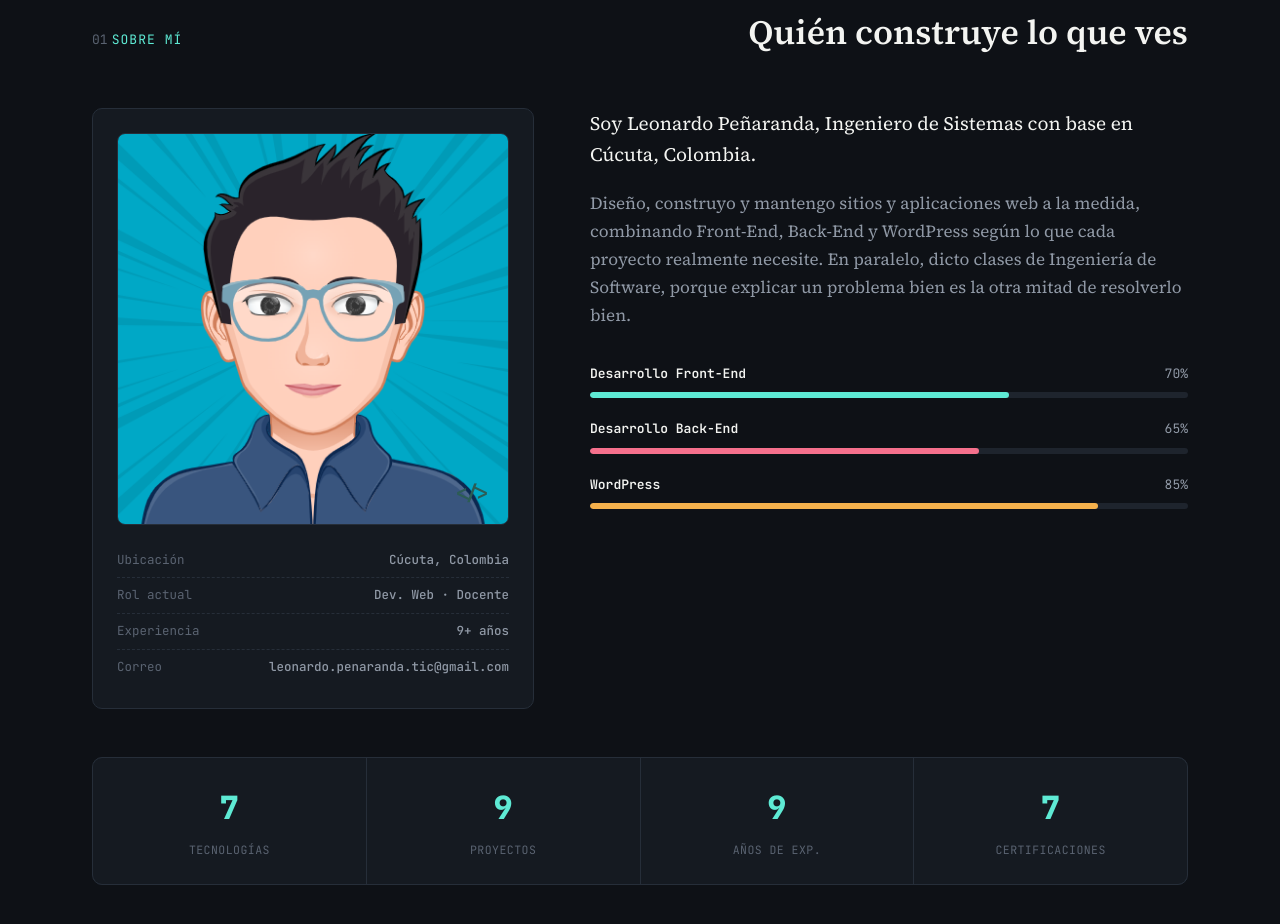
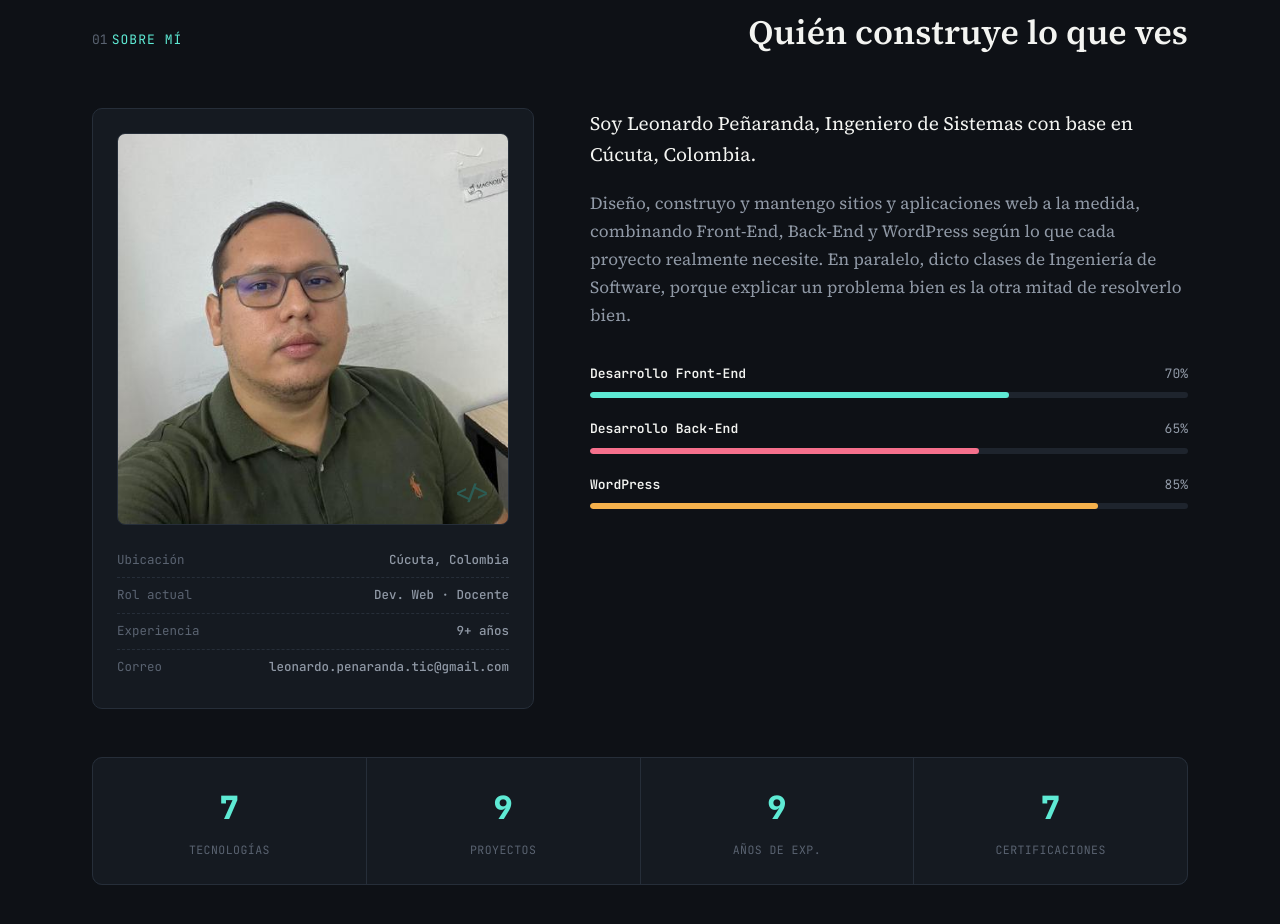
Before and after one commit to LeonardoPenarandaDev/Portfolio, a plain HTML site: page index.html in a window 1280 px wide. Shown: the part 780-1704 px from the top of the page. Drawn offline with Linux system fonts and the light colour scheme.

Commit message:
Change avatar image from yo.png to yo.jpg

```diff
--- a/index.html
+++ b/index.html
@@ -913,7 +913,7 @@ footer{
       <div class="about-grid">
         <div class="reveal">
           <div class="avatar-card">
-            <div class="avatar-frame"><img src="images\yo.png"> </div>
+            <div class="avatar-frame"><img src="images\yo.jpg"> </div>
             <div class="avatar-meta">
               <div><span data-es="Ubicación" data-en="Location">Ubicación</span> <b>Cúcuta, Colombia</b></div>
               <div><span data-es="Rol actual" data-en="Current role">Rol actual</span> <b data-es="Dev. Web · Docente" data-en="Web Dev · Lecturer">Dev. Web · Docente</b></div>
```
